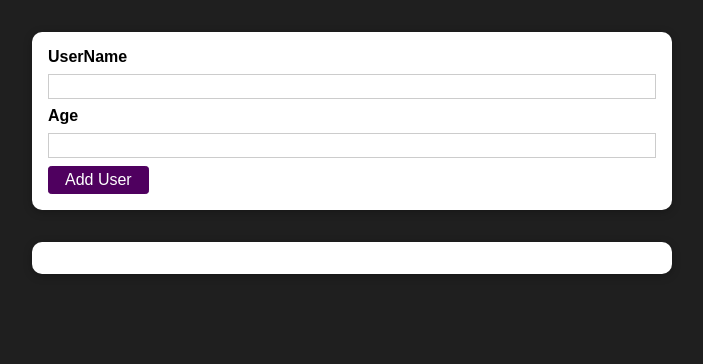
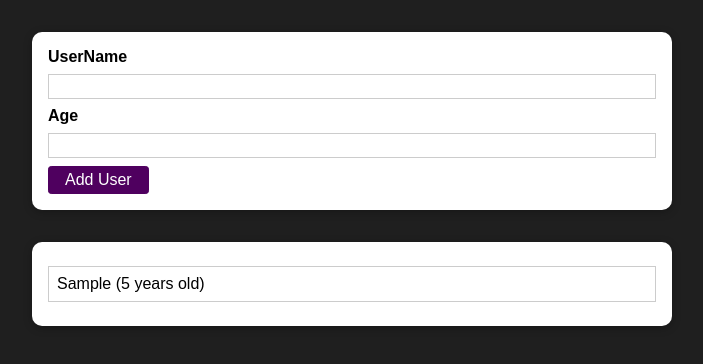
Before and after one commit to AliFarahmand1993/user-react-app, a React (Create React App) app: page / in a window 1280 px wide. Both pictures are taken after typing "Sample", "5" into the empty fields and a click on the button "Add User". Shown: the top 364 px of the page, without its empty margins (288-991 px from the left). Built offline with nearby package versions, Linux system fonts and the light colour scheme.

Commit message:
completed adduserlist

```diff
--- a/src/App.js
+++ b/src/App.js
@@ -1,14 +1,23 @@
-import React from 'react';
+import React,{useState} from 'react';
 import AddUser from './Components/Users/AddUser';
 import UsersList from './Components/Users/UsersList';
 
 
+
 function App() {
+
+  const [userList, setUserList] = useState([]);
+
+  const addUserHandler = (userName, UserAge) => {
+    setUserList((prevUserList) => {
+      return [...prevUserList, { name: userName, age: UserAge, id:Math.random().toString() }]
+    })
+  }
   return (
-    <>
-      <AddUser />
-      <UsersList users={[]}/>
-    </>
+    <div>
+      <AddUser onAddUser={addUserHandler}/>
+      <UsersList users={userList} />
+    </div>
   );
 }
 
--- a/src/Components/Users/AddUser.js
+++ b/src/Components/Users/AddUser.js
@@ -15,7 +15,7 @@
         if(+enteredAge < 1) {
             return;
         }
-        console.log(enteredUsername, enteredAge);
+        props.onAddUser(enteredUsername,enteredAge);
         setEnteredUsername('');
         setEnteredAge('');
 
--- a/src/Components/Users/UsersList.js
+++ b/src/Components/Users/UsersList.js
@@ -7,7 +7,9 @@
         <Card className={classes.users}>
             <ul>
                 {props.users.map((user) => (
-                    <li>{user.name} ({user.age} years old)</li>
+                    <li key={user.id}>
+                        {user.name} ({user.age} years old)
+                     </li>
                 ))}
             </ul>
         </Card>
```
